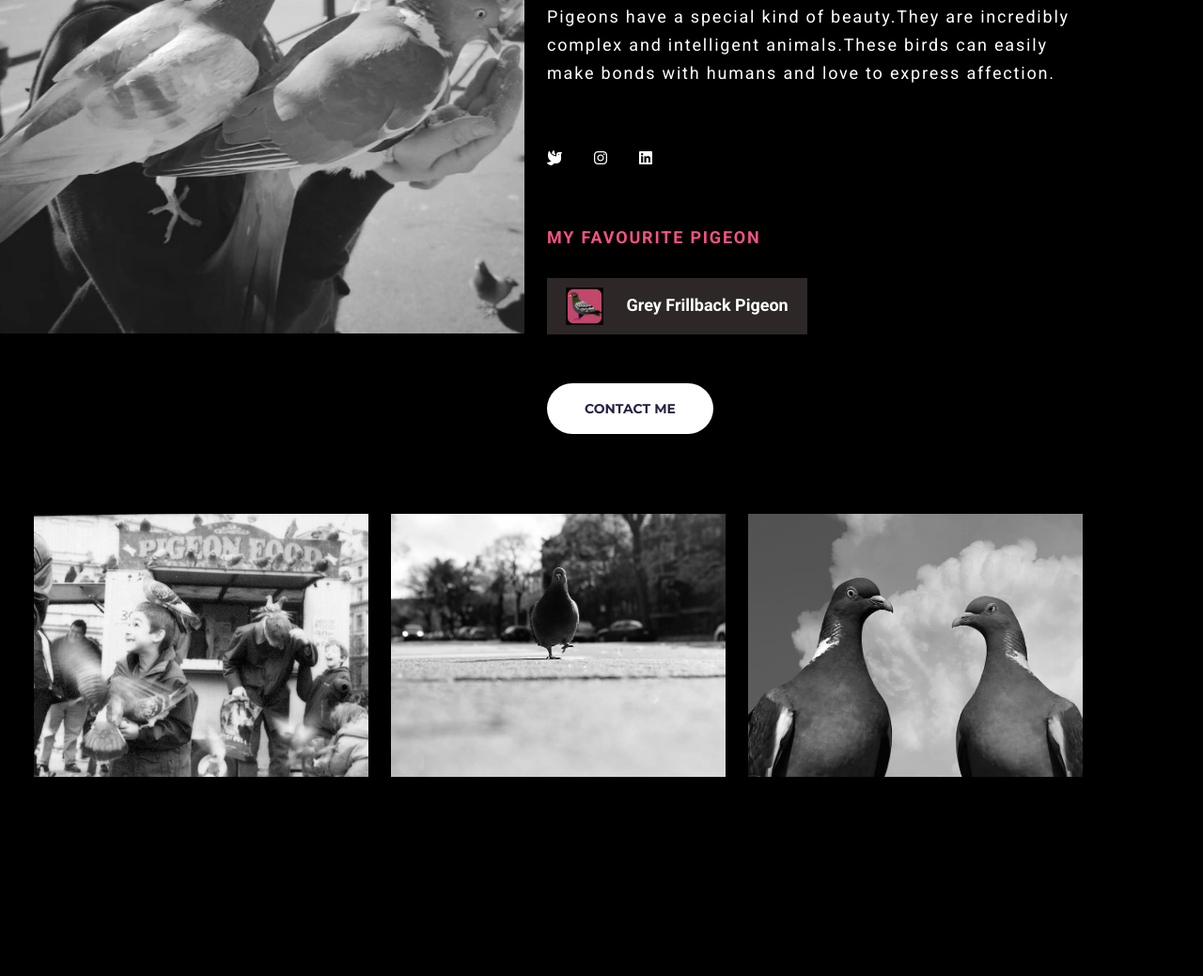
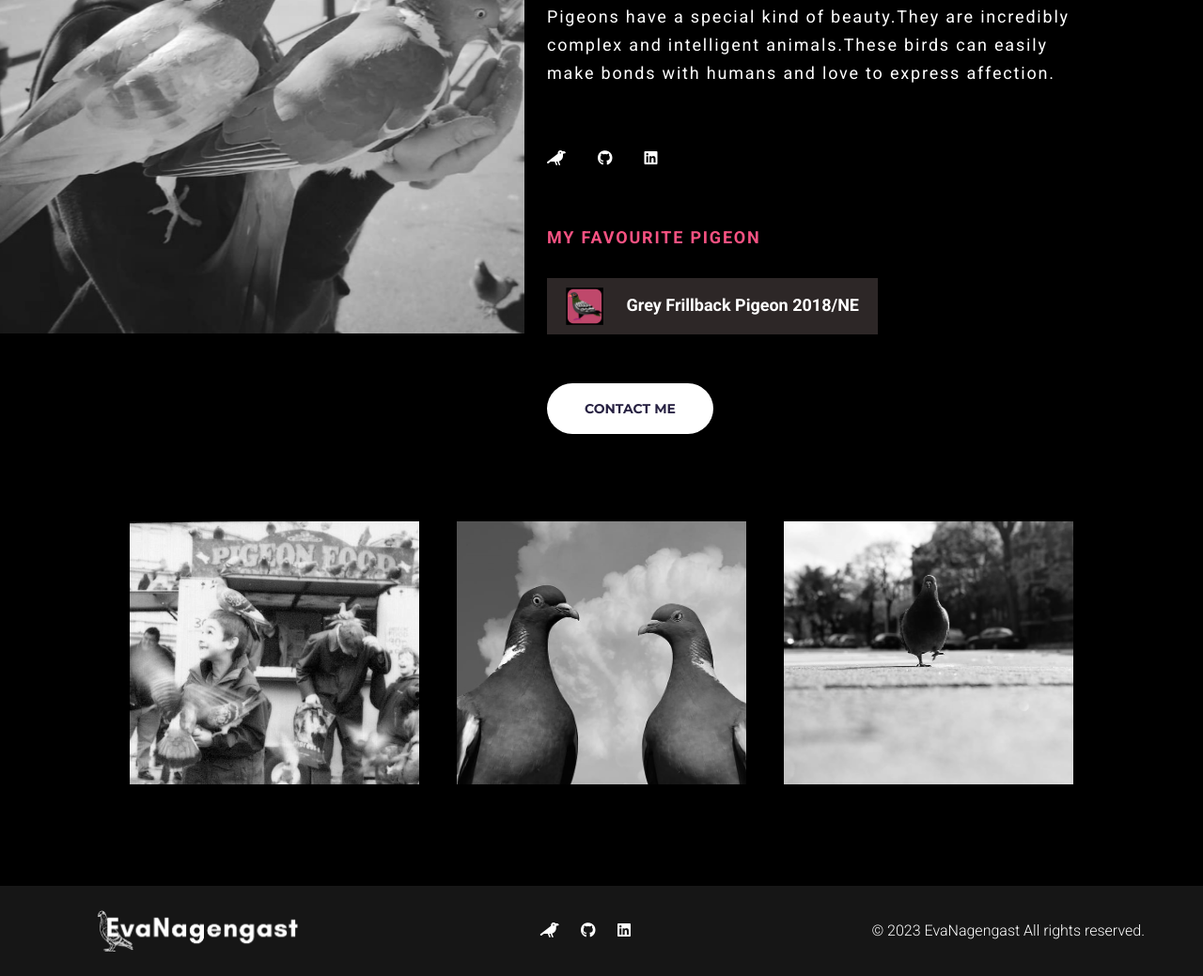
Before and after one commit to EvaNagengast/create-by-design, a plain HTML site: page about.html in a window 1280 px wide. Shown: the part 412-1451 px from the top of the page at 94% size. Drawn offline with nearby package versions, Linux system fonts and the light colour scheme.

Commit message:
added footer to all pages

```diff
--- a/about.html
+++ b/about.html
@@ -71,15 +71,24 @@
           </p>
           <br />
           <div class="icons">
-            <a href="mailto:nagengasteva@gmail.com" class="link">
-              <i class="fa-solid fa-dove"> </i
-            ></a>
-            <a href="https://www.instagram.com/pigeon_stories/" class="link">
-              <i class="fa-brands fa-instagram"></i
-            ></a>
+            <a
+              href="mailto:nagengasteva@gmail.com"
+              class="link"
+              target="_blank"
+            >
+              <i class="fa-solid fa-crow"> </i></a
+            >
+            <a
+              href="https://github.com/EvaNagengast"
+              class="link"
+              target="_blank"
+            >
+              <i class="fa-brands fa-github"></i></a
+            >
             <a
               href="https://www.linkedin.com/in/eva-nagengast-9b78b220a/?locale=en_US"
               class="link"
+              target="_blank"
             >
               <i class="fa-brands fa-linkedin"></i
             ></a>
@@ -87,7 +96,7 @@
           <h5 class="highlightText">MY FAVOURITE PIGEON</h5>
           <div class="favpigeon">
             <img src="pigeons/pigeonlogo.png" alt="" class="pigeonlogo" />
-            Grey Frillback Pigeon
+            Grey Frillback Pigeon 2018/NE
           </div>
           <div>
             <a href="" class="displaybutton">CONTACT ME</a>
@@ -97,24 +106,70 @@
     </div>
     <!--  -->
 
-    <div class="container heroineShowcase mx-4">
+    <div class="container heroineShowcase">
       <div class="row">
-        <div class="col-lg-4">
-          <img src="pigeons/pigeon2.jpg" alt="" class="img-fluid image" />
-        </div>
-        <div class="col-lg-4">
-          <div class="showcaseImage">
-            <img src="pigeons/pigeon8.jpg" alt="" class="img-fluid image" />
+        <div class="col-lg-4 my-0 my-md-2" style="height: 300px">
+          <div class="d-flex showcaseImageContainer">
+            <img
+              src="/pigeons/pigeon2.jpg"
+              class="img-fluid image"
+              alt="Responsive image"
+            />
           </div>
         </div>
-        <div class="col-lg-4">
-          <div class="showcaseImage">
-            <img src="pigeons/pigeon9.jpg" alt="" class="img-fluid image" />
+        <div class="col-lg-4 my-0 my-md-2" style="height: 300px">
+          <div class="d-flex showcaseImageContainer">
+            <img
+              src="/pigeons/pigeon9.jpg"
+              class="img-fluid image"
+              alt="Responsive image"
+            />
+          </div>
+        </div>
+        <div class="col-lg-4 my-0 my-md-2" style="height: 300px">
+          <div class="d-flex showcaseImageContainer">
+            <img
+              src="/pigeons/pigeon8.jpg"
+              class="img-fluid image"
+              alt="Responsive image"
+            />
           </div>
         </div>
       </div>
     </div>
-
+    <!-- footer -->
+    <footer>
+      <div class="container d-flex justify-content-between">
+        <a href="/about.html" class="link">
+          <img src="pigeons/brand.png" alt="" class="brand d-none d-md-block" />
+          <img
+            src="pigeons/brand-small.png"
+            class="brand d-block d-md-none"
+            alt=""
+          />
+        </a>
+        <div class="icons">
+          <a href="mailto:nagengasteva@gmail.com" class="link" target="_blank">
+            <i class="fa-solid fa-crow"> </i></a
+          >&nbsp; &nbsp; &nbsp;
+          <a
+            href="https://github.com/EvaNagengast"
+            class="link"
+            target="_blank"
+          >
+            <i class="fa-brands fa-github"></i></a
+          >&nbsp; &nbsp; &nbsp;
+          <a
+            href="https://www.linkedin.com/in/eva-nagengast-9b78b220a/?locale=en_US"
+            class="link"
+            target="_blank"
+          >
+            <i class="fa-brands fa-linkedin"></i
+          ></a>
+        </div>
+        <p>© 2023 EvaNagengast <span class="d-none d-md-inline"> All rights reserved.</span></p>
+      </div>
+    </footer>
     <!-- Bootstrap -->
     <script
       src="https://cdn.jsdelivr.net/npm/bootstrap@5.3.1/dist/js/bootstrap.bundle.min.js"
--- a/src/style.css
+++ b/src/style.css
@@ -21,7 +21,7 @@ body {
 .link {
   text-decoration: none;
   color: white;
-  transition: all 400ms ease-in-out;
+  transition: all 200ms ease-in-out;
 }
 .link:hover {
   color: #fe8daf;
@@ -69,7 +69,7 @@ ul {
   padding: 0;
 }
 nav {
-  background-color:  #161616;
+  background-color: #161616;
   padding: 41px 0 15px 0;
 }
 nav li {
@@ -97,7 +97,8 @@ nav li.active {
 
 /* showcase */
 .showcase {
-  margin: 100px auto;
+  margin: 100px auto 70px;
+  padding: 0 50px 0 50px;
 }
 .showcaseImageContainer {
   margin-left: 8px;
@@ -169,19 +170,29 @@ nav li.active {
 /* heroine showcase */
 .heroineShowcase img {
   height: 280px;
-  margin-bottom: 200px;
+
+
+}
+.heroineShowcase  {
+ margin: 0 auto 80px;
+ padding: 0 60px 0 60px
+
 }
 
-.showcaseImageContainer {
-  margin-left: 20px;
-}
-/* comntact */
+/* contact */
 .contact {
-  margin-top: 140px;
+  margin : 140px 0 80px 0;
   font-size: 18px;
   line-height: 40px;
 }
+/* footer */
 
+footer {
+  background-color: #161616;
+  padding: 25px 0px 10px 40px;
+  font-weight: 300;
+  line-height: 45px;
+}
 /*  */
 
 @media (min-width: 992px) and (max-width: 1200px) {
@@ -198,15 +209,14 @@ nav li.active {
     margin-left: 0;
   }
 
+  .showcase {
+    margin: 20px auto; padding: 0
+  }
 
-  .showcase {
-    margin: 20px auto;
-  }
+
   .heroineShowcase img {
     margin-bottom: 60px;
   }
-
-
 }
 /*  */
 @media (max-width: 768px) {
@@ -218,6 +228,8 @@ nav li.active {
     margin: 32px auto 76px;
   }
 }
+
+
 /*  */
 @media (min-width: 576px) and (max-width: 992px) {
   .hero {
@@ -225,16 +237,15 @@ nav li.active {
   }
   .heroine {
     padding: 60px 0 80px 0;
-
   }
   nav li {
     margin-left: 20px;
   }
   nav {
     padding: 24px 0 7px 0;
-  } .contact {
+  }
+  .contact {
     margin-top: 70px;
-
   }
 }
 @media (max-width: 576px) {
@@ -270,11 +281,8 @@ nav li.active {
 
   .contact {
     margin-top: 40px;
-
   }
-.contactheadline{
-
+  .contactheadline {
     font-size: 50px;
-
   }
 }
```
Also changed, not shown: contact.html (+44 -10 lines), gallery.html (+33 -1 lines), index.html (+33 -1 lines). Lines whose indentation alone changed are shown as unchanged.
